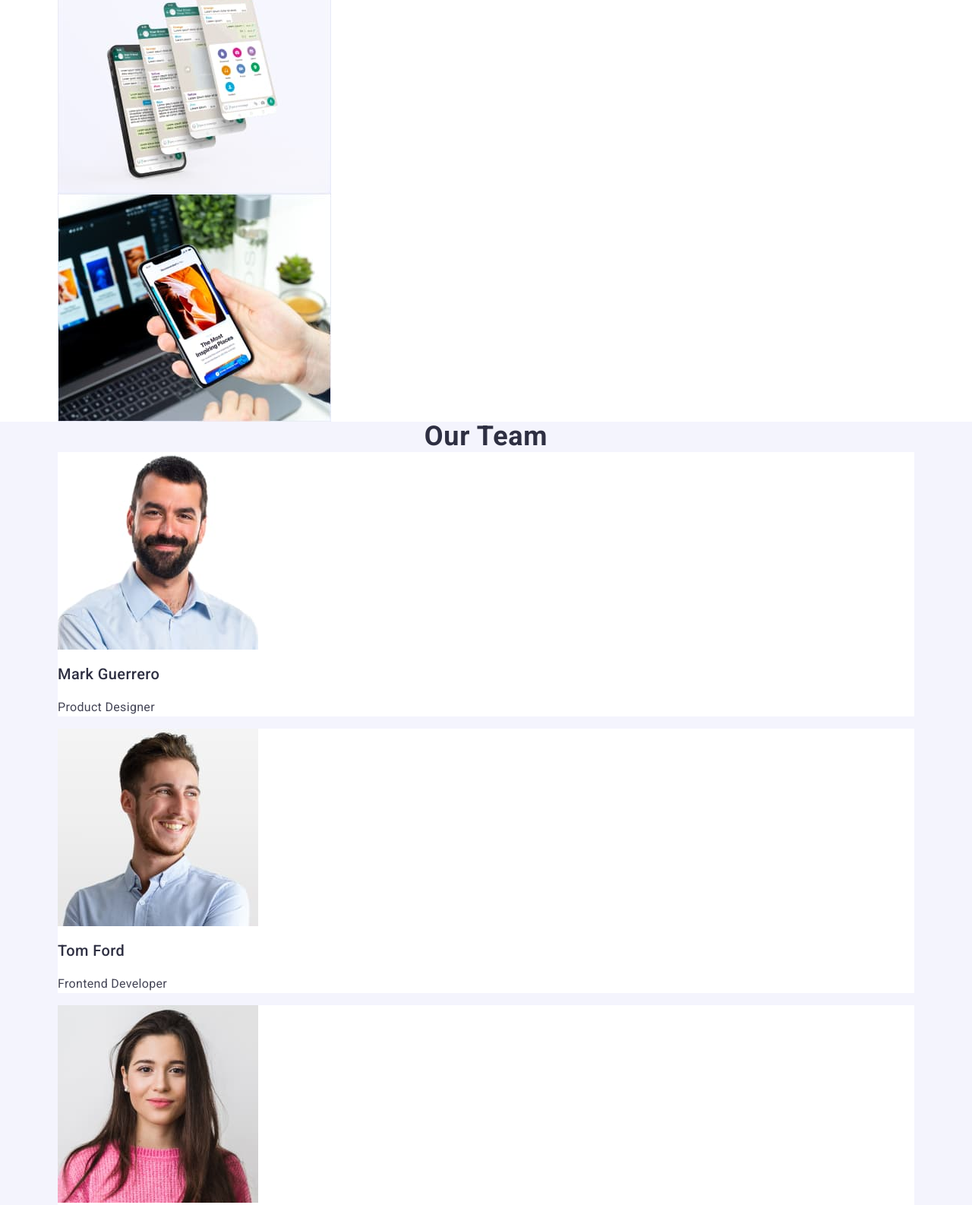
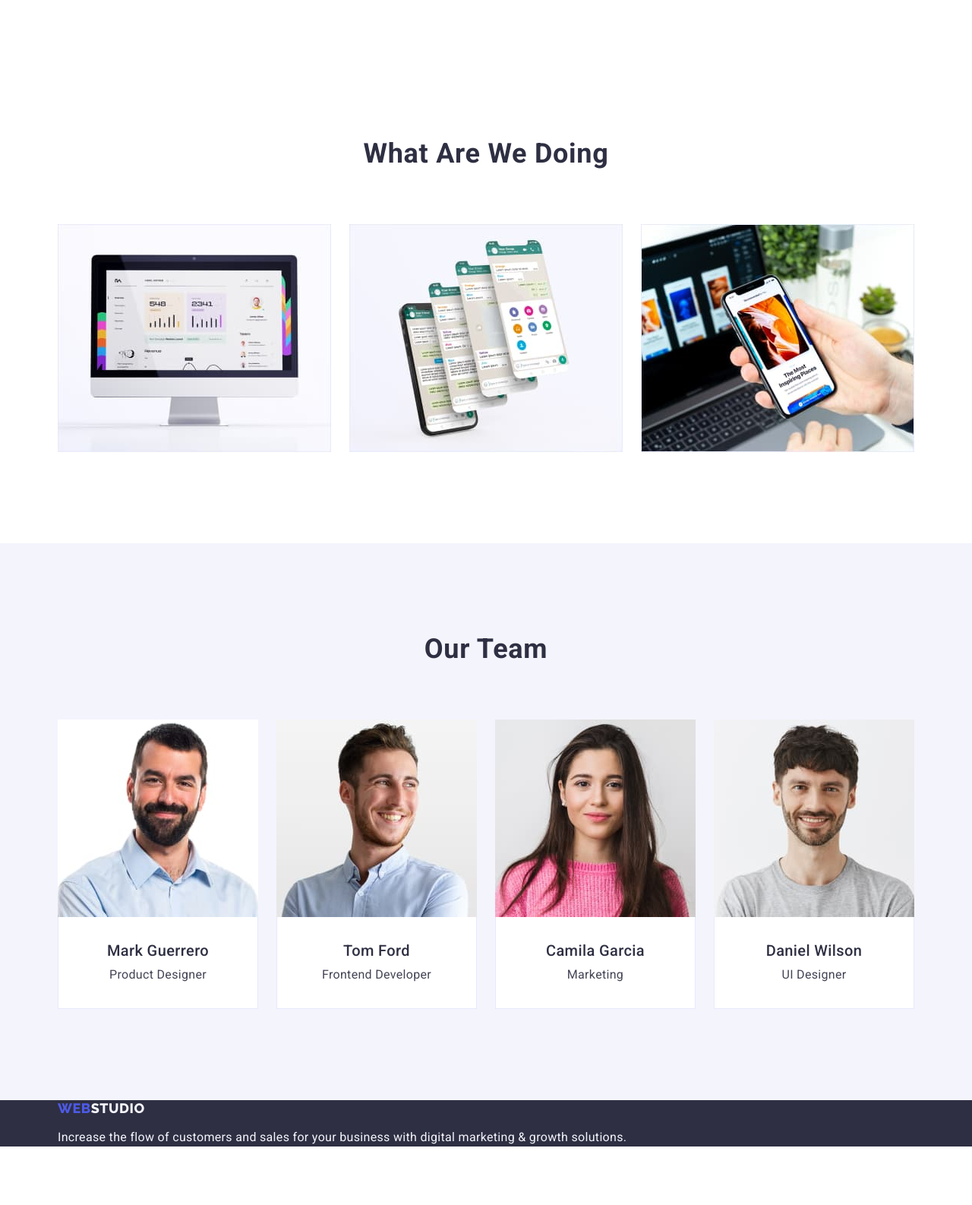
Before and after one commit to VitaliiHetman/goit-markup-hw-03, a plain HTML site: page index.html in a window 1280 px wide. Shown: the part 941-2527 px from the top of the page at 76% size. After the commit the page ends 2466 px from the top, so only its background shows below. Drawn offline with nearby package versions, Linux system fonts and the light colour scheme.

Commit message:
flex cont

```diff
--- a/css/styles.css
+++ b/css/styles.css
@@ -5,6 +5,7 @@
   --white-background: #ffffff;
   --light: #f4f4fd;
   --pressed-state: #404bbf;
+  --text-footer: #e7e9fc;
 }
 
 html {
@@ -52,6 +53,11 @@ button {
   margin-right: auto;
   padding-left: 15px;
   padding-right: 15px;
+}
+
+.section {
+  padding-top: 120px;
+  padding-bottom: 120px;
 }
 
 /* =====================================Header==================================== */
@@ -133,6 +139,9 @@ button {
 /* ================================Hero============================ */
 .hero-background {
   background: #2e2f42;
+  padding: 188px 0;
+  /* width: 1440px; */
+  text-align: center;
 }
 .hero-title {
   font-weight: 700;
@@ -141,13 +150,11 @@ button {
   text-align: center;
   letter-spacing: 0.02em;
   color: var(--white-background);
+  margin-bottom: 48px;
 }
 
 .button {
-  padding-top: 16px;
-  padding-bottom: 16px;
-  padding-left: 32px;
-  padding-right: 32px;
+  padding: 16px 32px;
   border: 1px;
   border-radius: 4px;
   background: #4d5ae5;
@@ -155,7 +162,7 @@ button {
   font-weight: 500;
   font-size: 16px;
   line-height: 1.5;
-  display: flex;
+  display: inline-block;
   align-items: center;
   letter-spacing: 0.04em;
   color: var(--white-background);
@@ -175,6 +182,19 @@ button {
   letter-spacing: 0.02em;
   text-transform: capitalize;
   color: var(--navy-blue);
+  margin-bottom: 72px;
+}
+
+.text-fea {
+  display: flex;
+  gap: 24px;
+}
+
+.text {
+  font-size: 16px;
+  line-height: 1.5;
+  letter-spacing: 0.02em;
+  color: var(--text);
 }
 /* =========================================section3===================================================== */
 .title-thirt {
@@ -183,7 +203,12 @@ button {
   line-height: 1.2;
   letter-spacing: 0.02em;
   color: var(--navy-blue);
+  margin-bottom: 8px;
+  margin-top: 0;
 }
+
+
+
 
 .text {
   font-size: 16px;
@@ -194,9 +219,26 @@ button {
 /* =========================================section4===================================================== */
 .team {
   background-color: var(--light);
+  margin-right: auto;
+  margin-left: auto;
+
 }
 .background-team {
+  display: block;
   background-color: var(--white-background);
+}
+.team-card{
+  display: flex;
+  gap: 24px;
+}
+.card{
+  padding: 32px 16px;
+  border: 1px solid var(--text-footer);
+  border-top: 0;
+  text-align: center;
+}
+.text-card{
+  margin: 0;
 }
 /* =====================================Footer=============================== */
 .background-footer {
--- a/index.html
+++ b/index.html
@@ -35,23 +35,17 @@
           </a>
           <ul class="list menu">
             <li class="menu-item">
-              <a
-                class="menu-link link"
-                href="./index.html"
+              <a class="menu-link link" href="./index.html"
                 >Studio</a
               >
             </li>
             <li class="menu-item">
-              <a
-                class="menu-link link"
-                href="./portfolio.html"
+              <a class="menu-link link" href="./portfolio.html"
                 >Portfolio</a
               >
             </li>
             <li class="menu-item">
-              <a class="menu-link link" href=""
-                >Contacts</a
-              >
+              <a class="menu-link link" href="">Contacts</a>
             </li>
           </ul>
         </nav>
@@ -77,6 +71,7 @@
     </header>
     <!--MAIN-->
     <main>
+      <!--hero-->
       <section class="hero-background">
         <div class="container">
           <h1 class="hero-title">
@@ -88,10 +83,10 @@
         </div>
       </section>
       <!--FEATURE-->
-      <section class="">
-        <div class="container">
+      <section class="section">
+        <div class="container cont-fea">
           <h2 class="title-second" hidden>Feature</h2>
-          <ul class="list">
+          <ul class="list text-fea">
             <li>
               <h3 class="title-thirt">Strategy</h3>
               <p class="text">
@@ -126,11 +121,11 @@
         </div>
       </section>
       <!--What are we doing-->
-      <section>
+      <section class="section">
         <div class="container">
           <h2 class="title-second">What are we doing</h2>
-          <ul class="list">
-            <li>
+          <ul class="list text-fea">
+            <li class="">
               <img
                 src="./images/img1.jpg"
                 alt="comp"
@@ -138,7 +133,7 @@
                 height="300"
               />
             </li>
-            <li>
+            <li class="">
               <img
                 src="./images/img2.jpg"
                 alt="phone"
@@ -146,7 +141,7 @@
                 height="300"
               />
             </li>
-            <li>
+            <li class="">
               <img
                 src="./images/img3.jpg"
                 alt="comp&phone"
@@ -158,10 +153,10 @@
         </div>
       </section>
       <!--Our Team-->
-      <section class="team">
+      <section class="team section">
         <div class="container">
           <h2 class="title-second">Our Team</h2>
-          <ul class="list">
+          <ul class="list team-card">
             <li class="background-team">
               <img
                 src="./images/photo.jpg"
@@ -169,8 +164,10 @@
                 width="264"
                 height="260"
               />
-              <h3 class="title-thirt">Mark Guerrero</h3>
-              <p class="text">Product Designer</p>
+              <div class="card">
+                <h3 class="title-thirt">Mark Guerrero</h3>
+                <p class="text text-card">Product Designer</p>
+              </div>
             </li>
 
             <li class="background-team">
@@ -180,8 +177,10 @@
                 width="264"
                 height="260"
               />
-              <h3 class="title-thirt">Tom Ford</h3>
-              <p class="text">Frontend Developer</p>
+              <div class="card">
+                <h3 class="title-thirt">Tom Ford</h3>
+                <p class="text text-card">Frontend Developer</p>
+              </div>
             </li>
 
             <li class="background-team">
@@ -191,8 +190,10 @@
                 width="264"
                 height="260"
               />
-              <h3 class="title-thirt">Camila Garcia</h3>
-              <p class="text">Marketing</p>
+              <div class="card">
+                <h3 class="title-thirt">Camila Garcia</h3>
+                <p class="text text-card">Marketing</p>
+              </div>
             </li>
 
             <li class="background-team">
@@ -202,8 +203,10 @@
                 width="264"
                 height="260"
               />
-              <h3 class="title-thirt">Daniel Wilson</h3>
-              <p class="text">UI Designer</p>
+              <div class="card">
+                <h3 class="title-thirt">Daniel Wilson</h3>
+                <p class="text text-card">UI Designer</p>
+              </div>
             </li>
           </ul>
         </div>
```
